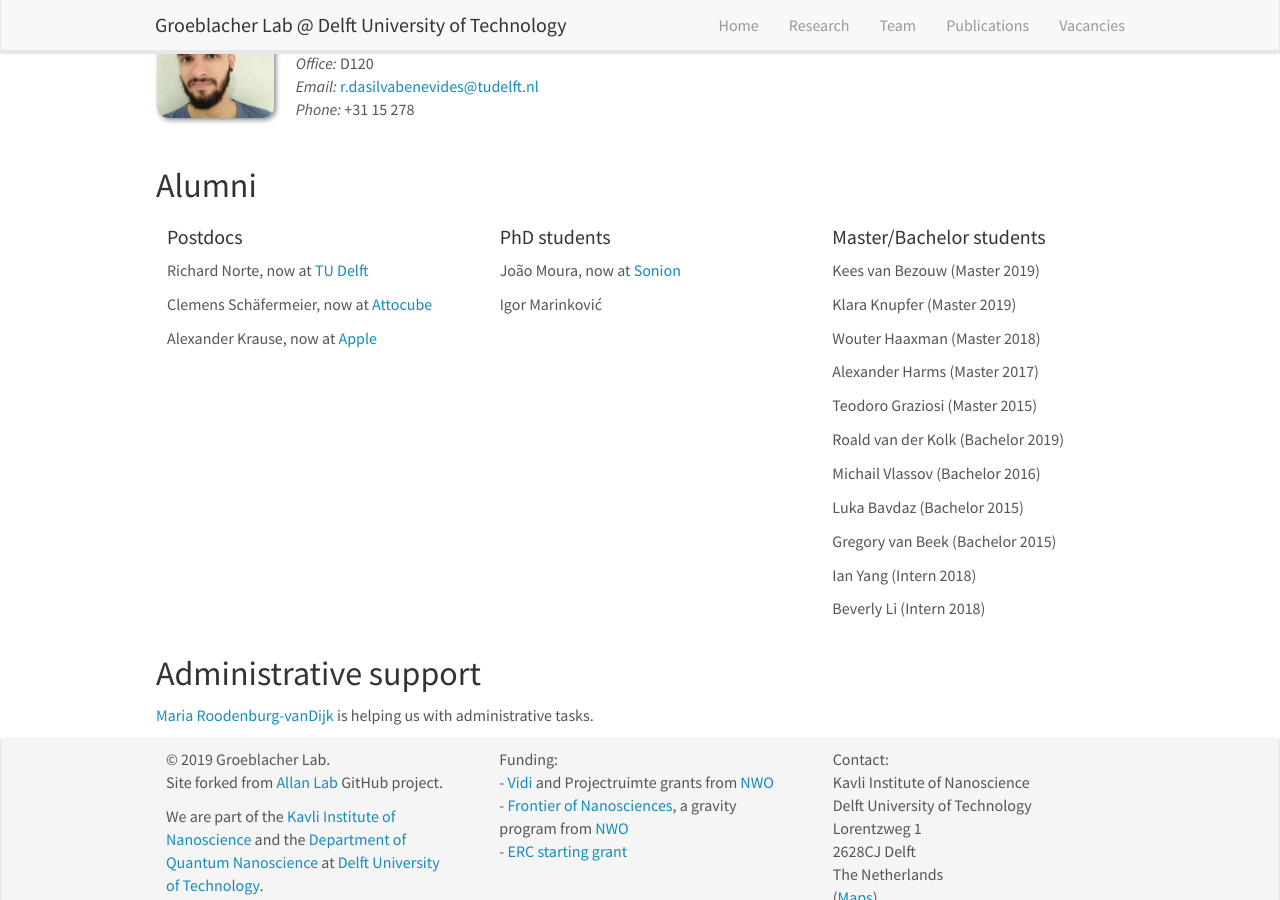
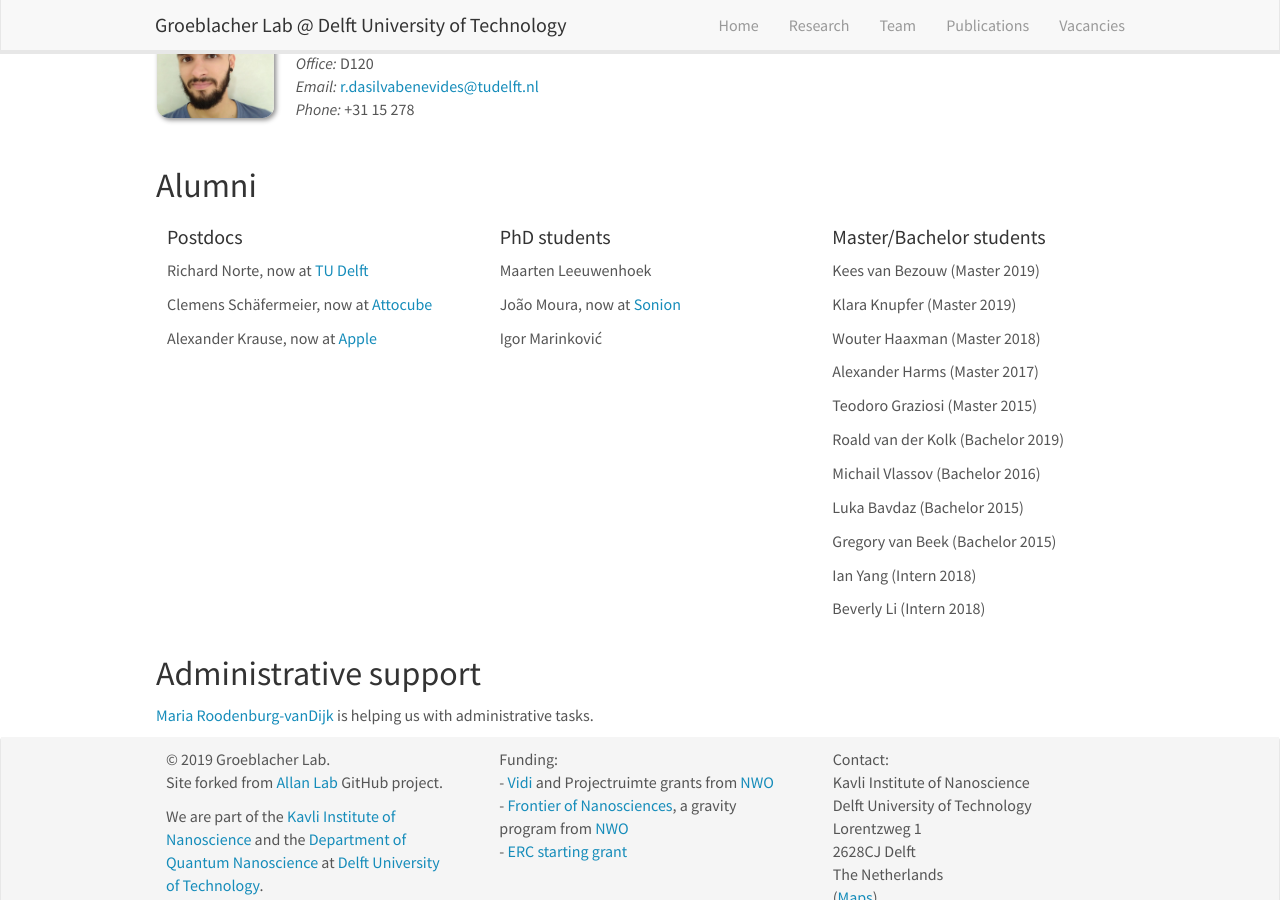
Before and after one commit to sgroeblacher/groeblacherlab, a Jekyll site: the page built from _pages/team.md, in a window 1280 px wide and 900 px high, scrolled down 1775 px. Built offline with Jekyll 4.4.1, drawn with Linux system fonts in a browser that asks for light colours; nearby versions of some CDN libraries.

Commit message:
modified:   _data/alumni_phd.yml

```diff
--- a/_data/alumni_phd.yml
+++ b/_data/alumni_phd.yml
@@ -1,3 +1,5 @@
+- name: Maarten Leeuwenhoek
+
 - name: João Moura, now at <a href="http://www.sonion.com/">Sonion</a>
 
 - name: Igor Marinković
```
